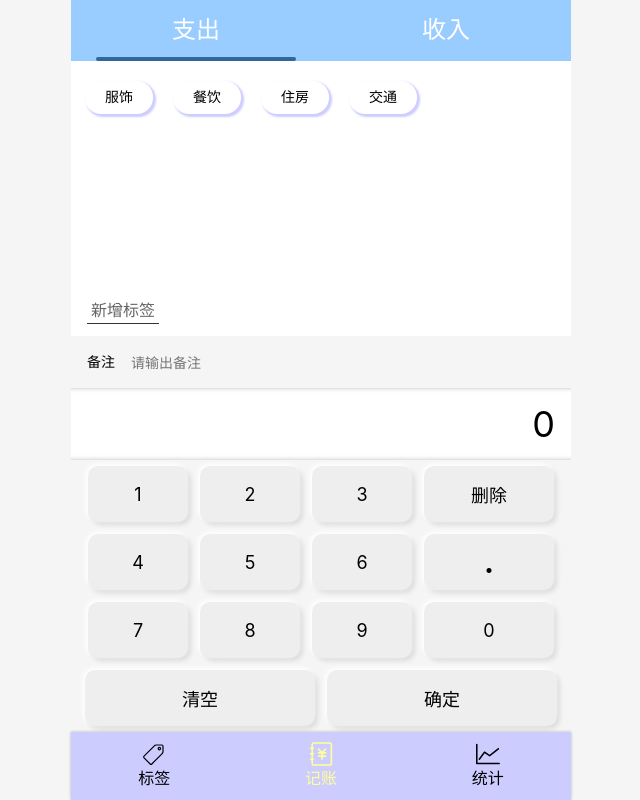
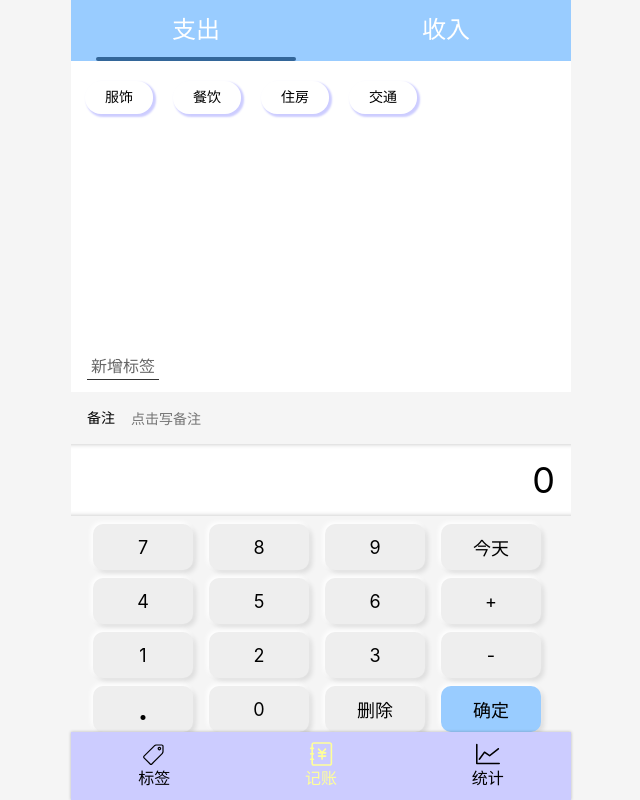
Before and after one commit to Cris-z123/book-keeping-react, a React app: page /#/money in a window 1280 px wide. Shown: the whole page, without its empty margins (319-959 px from the left). Built offline with nearby package versions, Linux system fonts and the light colour scheme.

Commit message:
feature:数字键盘支持加减功能

```diff
--- a/src/views/money/NoteSection.tsx
+++ b/src/views/money/NoteSection.tsx
@@ -22,7 +22,7 @@ const NoteSection: React.FC<Props> = (props) =>{
     <Wrapper>
       <Input label="备注"
             type="text"
-            placeholder="请输出备注"
+            placeholder="点击写备注"
             value={note}
             onChange={onChange}>
       </Input>
--- a/src/views/money/NumberPadSection.tsx
+++ b/src/views/money/NumberPadSection.tsx
@@ -22,23 +22,13 @@ const Wrapper = styled.section`
       font-size: 18px;
       float: left;
       width: 20%;
-      height: 56px;
+      height: 46px;
       border: none;
-      margin: 6px;
+      margin: 8px 12px 0px 4px;
       &.ok{
-        width: 46%;
-      }
-      &.zero{
-        width: 26%;
-      }
-      &.delete {
-        width: 26%;
-      }
-      &.empty {
-        width: 46%;
+        background: #99CCFF;
       }
       &.dot {
-        width: 26%;
         font-size: 30px;
         font-weight: bold;
       }
@@ -103,15 +93,34 @@ const NumberPadSection: React.FC<Props> = (props) => {
               if(output.indexOf('.') >= 0) {return;}
               setOutput(output + '.');
               break;
+            case '+':
+              setOutput(output + '+');
+              break;
+            case '-':
+              setOutput(output + '-');
+              break;
+            case '=':
+              let temp1: number = 0
+              let temp2: number = 0
+              let temp3: number = 0
+              if(output.indexOf('+') >=0) {
+                temp1 = parseFloat(output.slice(0, output.indexOf('+')))
+                temp2 = parseFloat(output.slice(output.indexOf('+') + 1, output.length))
+                temp3 = temp1 + temp2
+                setOutput(temp3.toString())
+              } else if(output.indexOf('-') >= 0) {
+                temp1 = parseFloat(output.slice(0, output.indexOf('-')))
+                temp2 = parseFloat(output.slice(output.indexOf('-') + 1, output.length))
+                temp3 = temp1 - temp2
+                setOutput(temp3.toString())
+              }
+              break;
             case '删除':
               if(output.length === 1) {
                   setOutput('')
               } else {
                   setOutput(output.slice(0, -1))
               }
-              break;
-            case '清空':
-              setOutput('');
               break;
             case '确定':
               if(props.onOk) {
@@ -130,20 +139,25 @@ const NumberPadSection: React.FC<Props> = (props) => {
         </div>
         <div className="pad clearfix"
             onClick={onClickButtonWrapper}>
+          <button>7</button>
+          <button>8</button>
+          <button>9</button>
+          <button>今天</button>
+          <button>4</button>
+          <button>5</button>
+          <button>6</button>
+          <button>+</button>
           <button>1</button>
           <button>2</button>
           <button>3</button>
-          <button className="delete">删除</button>
-          <button>4</button>
-          <button>5</button>
-          <button>6</button>
+          <button>-</button>
           <button className="dot">.</button>
-          <button>7</button>
-          <button>8</button>
-          <button>9</button>
-          <button className="zero">0</button>
-          <button className="empty">清空</button>
-          <button className="ok">确定</button>
+          <button>0</button>
+          <button>删除</button>
+          { output.indexOf('+') >= 0 || output.indexOf('-') >= 0
+            ? <button className="ok">=</button>
+            : <button className="ok">确定</button>
+          }
         </div>
       </Wrapper>
     )
```
